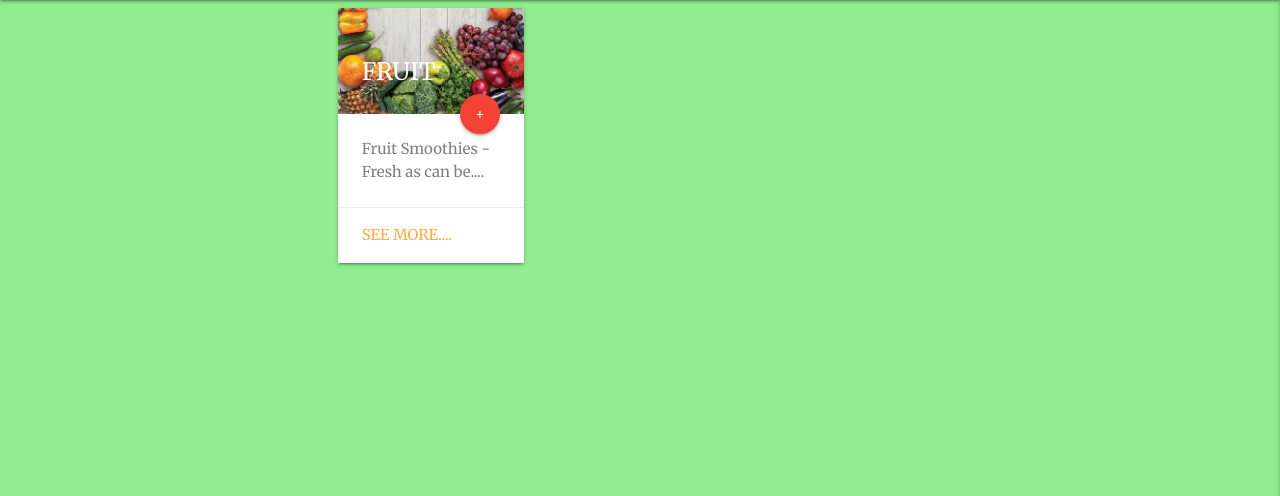
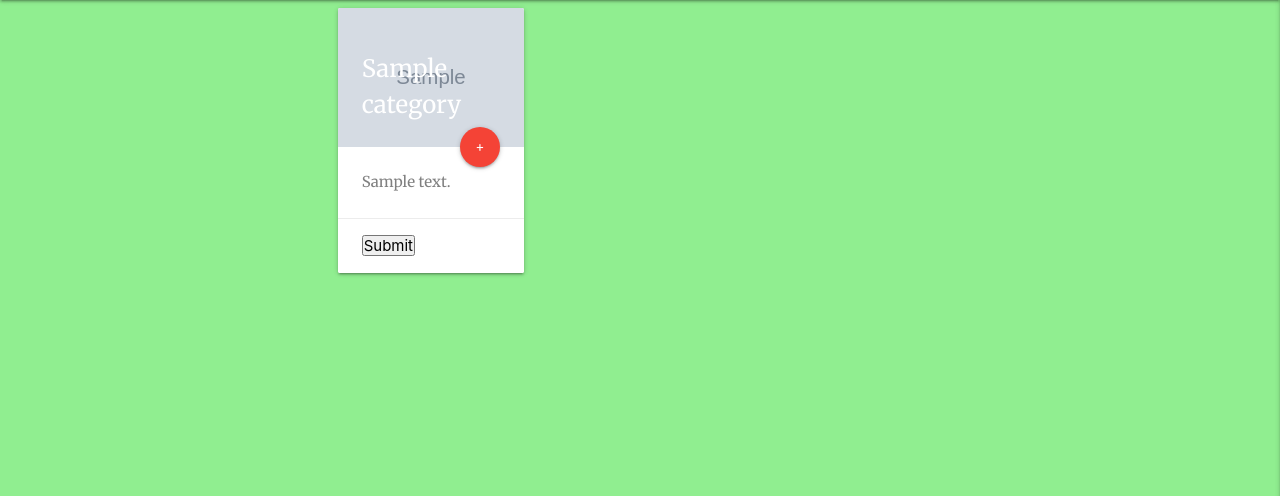
Before and after one commit to colinflahive/CI-MS3-Smooth-ez, a Flask app: page /smoothie in a window 1280 px wide. Shown: the part 64-560 px from the top of the page. Run offline with Flask 2, Linux system fonts and the light colour scheme; grey boxes marked "Sample" are stand-in pictures; a database or web service that is not in the repository returns one stand-in record (values such as "Sample title"); some libraries are stand-ins or nearby versions; some web fonts are replaced.

Commit message:
updates made to smoothies cards to link to DB

```diff
--- a/app.py
+++ b/app.py
@@ -100,14 +100,17 @@ def logout():
 
 @app.route("/smoothie", methods=["GET", "POST"])
 def smoothie():
+    categories = mongo.db.categories.find().sort("category_name", 1)
     if request.method == "POST":
         smoothie = {
             "category_name": request.form.get("category")
         }
-        mongo.db.smoothies.find(smoothie)
-        return redirect(url_for("get_smoothies"))
-
-    categories = mongo.db.categories.find().sort("category_name", 1)
+        smoothies = mongo.db.smoothies.find(smoothie)
+        if type(smoothies[0]) == dict:
+            cols = smoothies[0].keys()
+            #   formatting required for front-end. Cols value to be a list.
+        else: cols=[]
+        return render_template("smoothie.html", categories=categories, results=smoothies, columns=cols)
     return render_template("smoothie.html", categories=categories)
 
 
--- a/templates/smoothie.html
+++ b/templates/smoothie.html
@@ -14,19 +14,19 @@
                 <div class="col l4 m4 s12">
                     <div class="card sticky-action">
                         <div class="card-image">
-                            <img src="static/assets/images/login-image.jpg" class="materialboxed">
-                            <span class="card-title">FRUIT</span>
+                            <img src="{{ category.img }}" class="materialboxed">
+                            <span class="card-title">{{ category.category_name }}</span>
                             <a class="btn red btn-floating halfway-fab pulse activator">+</a>
                         </div>
                         <div class="card-content">
-                            <p>Fruit Smoothies - Fresh as can be....</p>
+                            <p>{{ category.content }}</p>
                         </div>
                         <div class="card-reveal">
-                            <span class="card-title">Fruit<i class="right">x</i></span>
-                            <p>The highest concentration of nuitrition you can consume</p>
+                            <span class="card-description">{{ category.category_name }}<i class="right">x</i></span>
+                            <p>{{ category.description }}</p>
                         </div>
                         <div class="card-action">
-                            <a>See More....</a>
+                            <input type="submit" value="Submit" />
                         </div>
                     </div>
                 </div>
@@ -51,9 +51,10 @@
         <tbody>
             {% for result in results %}
             <tr>
-                {% for res in result %}
-                <td>{{ res }}</td>
-                {% endfor %}
+                <!-- for cols in the smoothie table add a <td> referencing the col name of the result row. -->
+
+                <td>{{ result.smoothie_name }}</td>
+
             </tr>
             {% endfor %}
         </tbody>
```
Also changed, not shown: static/assets/images/fruit.jpg (added).
